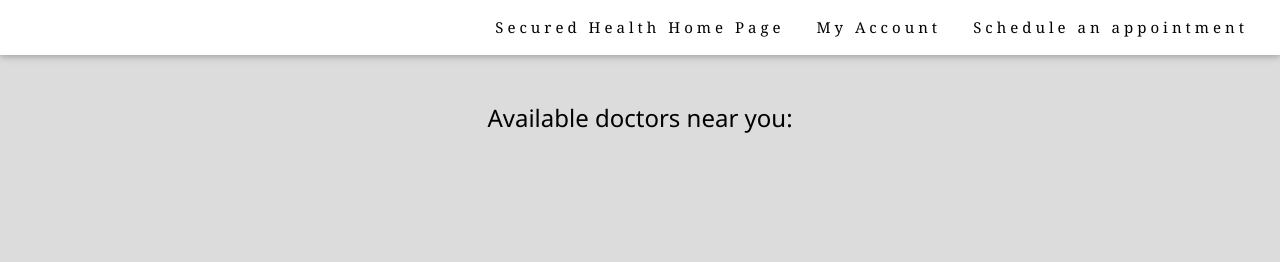
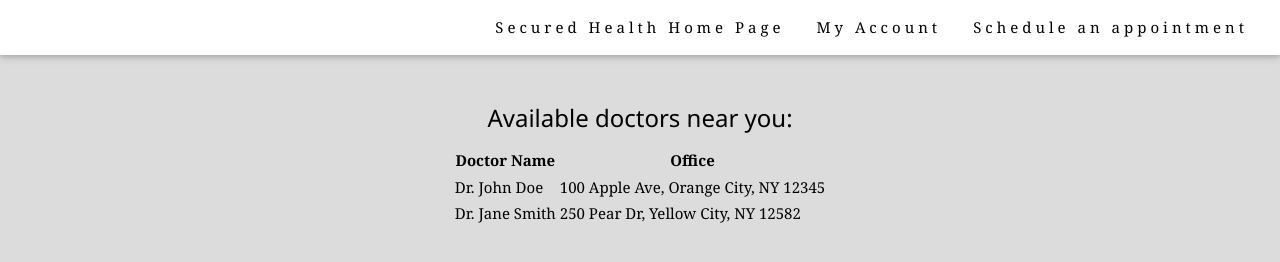
Before and after one commit to aditidam/securehealth, a plain HTML site: page availabledoctors.html in a window 1280 px wide. Drawn offline with nearby package versions, Linux system fonts and the light colour scheme.

Commit message:
Update availabledoctors.html

```diff
--- a/availabledoctors.html
+++ b/availabledoctors.html
@@ -14,6 +14,22 @@ body {
     <br></br>
     <center>
     <h3> Available doctors near you: </h3>
+
+    <table>
+    <tr>
+      <th>Doctor Name</th>
+      <th>Office</th>
+    </tr>
+    <tr>
+      <td>Dr. John Doe</td>
+      <td>100 Apple Ave, Orange City, NY 12345</td>
+    </tr>
+    <tr>
+      <td>Dr. Jane Smith</td>
+      <td>250 Pear Dr, Yellow City, NY 12582</td>
+    </tr>
+    </table>
+
     </center>
 
 
```
